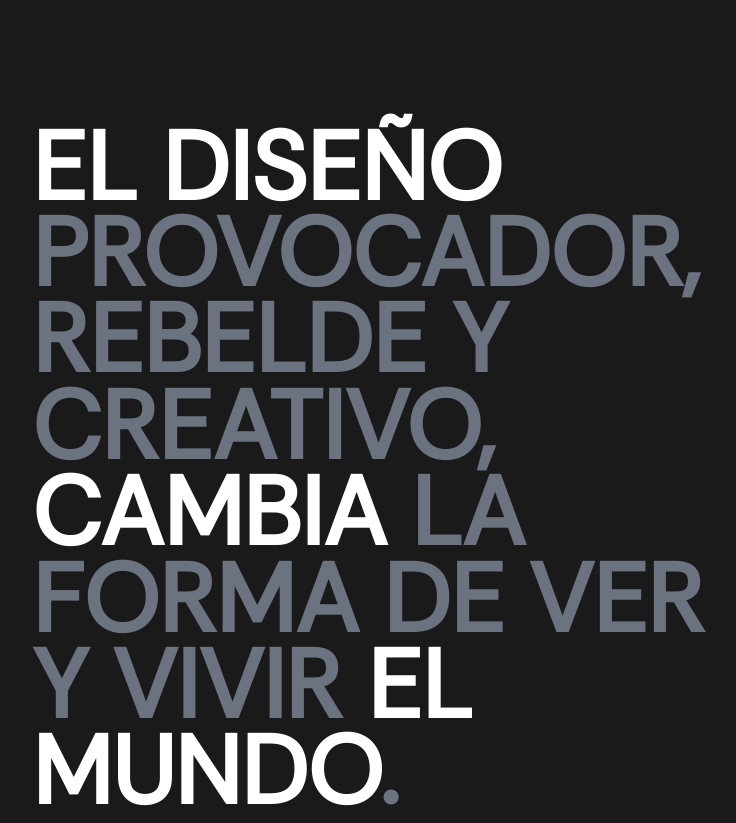
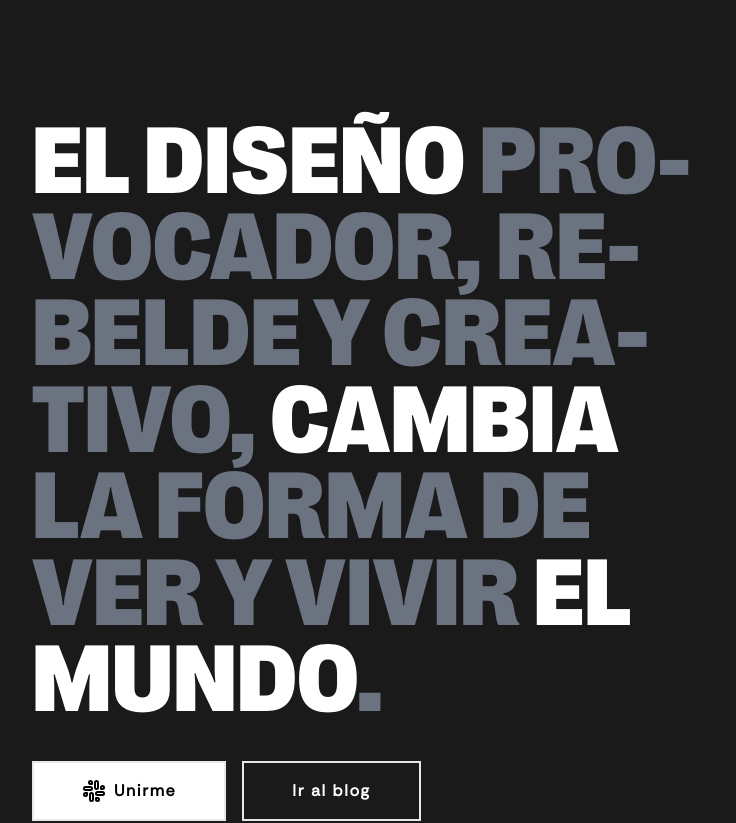
Before and after one commit to carlosgraffi/redisenarCommunity, a Next.js app: page / in a window 1280 px wide. Shown: the part 1600-2423 px from the top of the page, without its empty margins (272-1008 px from the left). Built offline with nearby package versions, Linux system fonts and the light colour scheme; no server answers.

Commit message:
Checkpoint before assistant change: Use a more reliable font to display the main heading on the homepage
Fix: Replaces "font-thunder-fine" with "font-thunder" class in page.tsx to ensure proper font rendering.
Replit-Commit-Author: Assistant

```diff
--- a/src/app/page.tsx
+++ b/src/app/page.tsx
@@ -67,7 +67,7 @@ export default function Home() {
           <div className="max-w-2xl mx-auto py-36 text-center items-left border-y-2 border-gray-700">
             <h2
               id="design-vision-heading"
-              className="mx-auto font-thunder-fine text-[6rem] text-left text-gray-500 font-extrabold tracking-normal leading-[0.9em] uppercase md:text-md break-word hyphens-auto"
+              className="mx-auto font-thunder text-[6rem] text-left text-gray-500 font-extrabold tracking-normal leading-[0.9em] uppercase md:text-md break-word hyphens-auto"
             >
               <span className="text-white">El diseño</span> provocador, rebelde y creativo, {" "}
               <span className="text-white">cambia</span> la forma de ver y vivir{" "}
```
